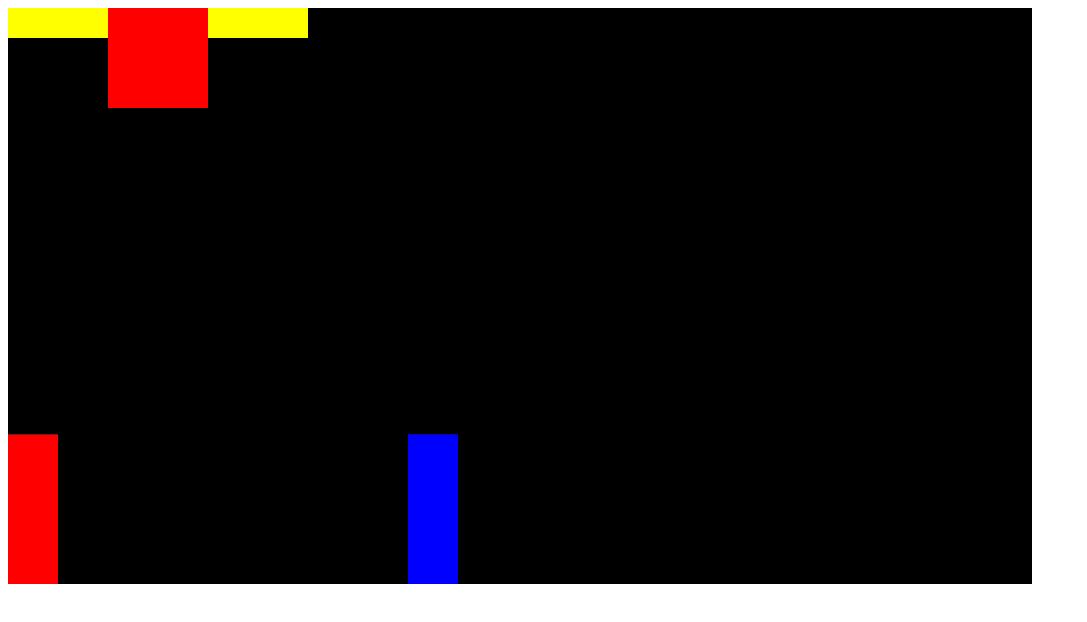
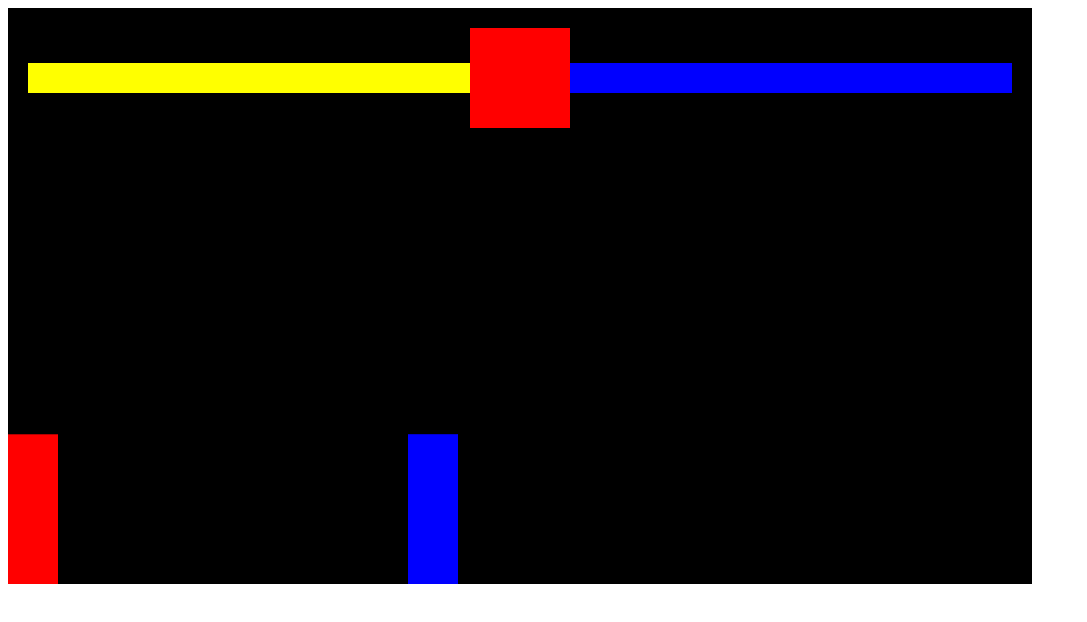
Before and after one commit to i-doshechnikow/fight-game-js, a plain HTML site: page index.html in a window 1280 px wide. Shown: the whole page, without its empty margins (0-1087 px from the left). Drawn offline with Linux system fonts and the light colour scheme.

Commit message:
implement health bar for enemy

```diff
--- a/index.html
+++ b/index.html
@@ -7,26 +7,54 @@
     <meta name="viewport" content="width=device-width, initial-scale=1.0">
     <title>Document</title>
     <style>
+        * {
+            box-sizing: border-box;
+        }
+
         .container {
             position: relative;
+            display: inline-block;
         }
 
         .points__and_timer {
             position: absolute;
             display: flex;
+            width: 100%;
+            align-items: center;
+            padding: 20px;
         }
 
-        .player__health,
-        .enemy_health {
+        .player__health {
             background-color: yellow;
             height: 30px;
-            width: 100px;
+            width: 100%;
         }
 
         .timer {
             background-color: red;
             width: 100px;
             height: 100px;
+            flex-shrink: 0;
+        }
+
+        .health_wrapper {
+            position: relative;
+            height: 30px;
+            width: 100%;
+        }
+
+        .enemy_health {
+            background-color: yellow;
+            height: 30px;
+        }
+
+        .enemy_health_dynamic_bar {
+            position: absolute;
+            background-color: blue;
+            top: 0px;
+            bottom: 0px;
+            right: 0px;
+            left: 0px;
         }
     </style>
 </head>
@@ -39,7 +67,10 @@
             <!-- timer -->
             <div class="timer"></div>
             <!-- enemy health -->
-            <div class="enemy_health"></div>
+            <div class="health_wrapper">
+                <div class="enemy_health"></div>
+                <div class="enemy_health_dynamic_bar"></div>
+            </div>
         </div>
         <canvas></canvas>
     </div>
--- a/index.js
+++ b/index.js
@@ -150,6 +150,8 @@ function animate() {
     if (rectangularCollision({ rectangle1: player, rectangle2: enemy }) && player.isAttaking) {
         console.log('go')
         player.isAttaking = false
+        // console.log(document.querySelector('.health_wrapper').style.width);
+        document.querySelector('.enemy_health_dynamic_bar').style.width = '20px';
     }
 
     if (rectangularCollision({ rectangle1: enemy, rectangle2: player }) && enemy.isAttaking) {
```
